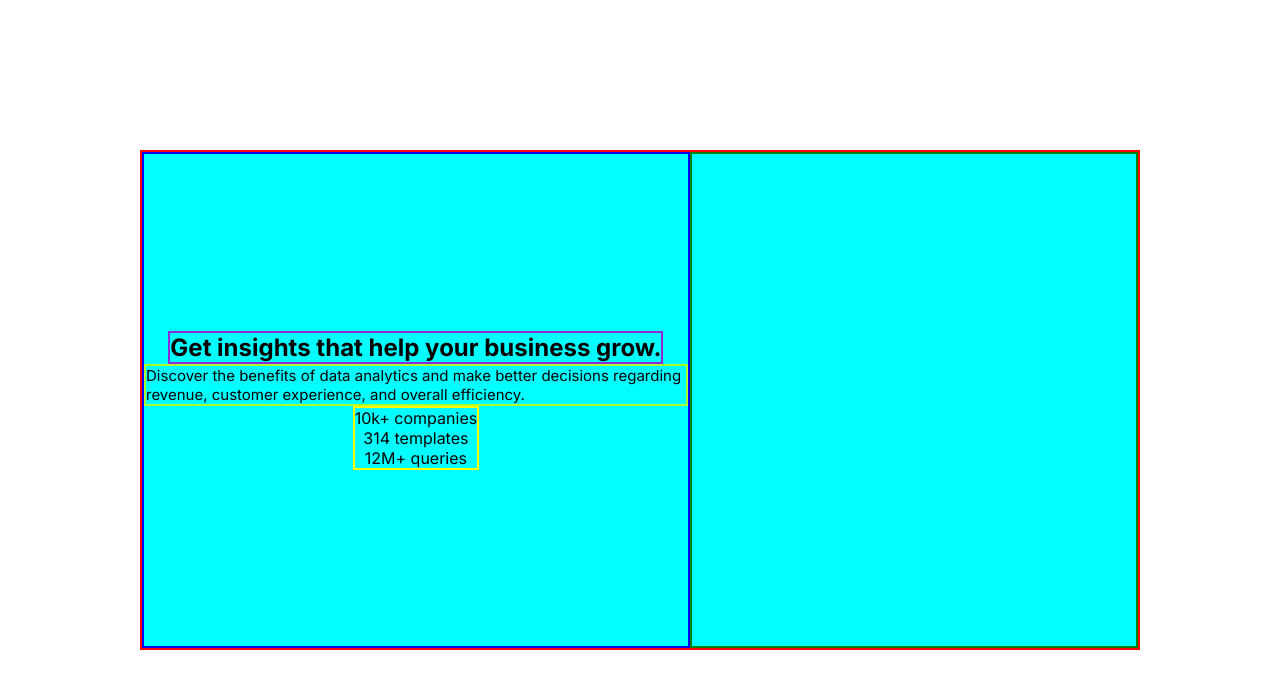
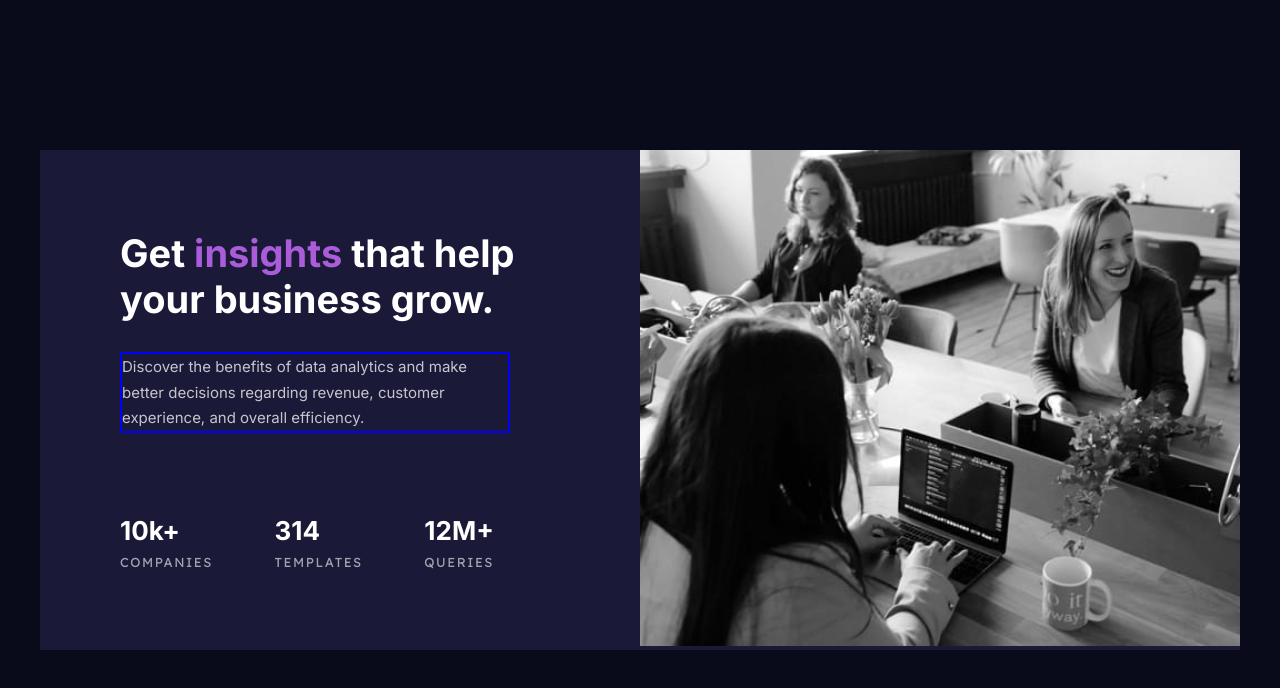
Before and after one commit to victormnuzzi/fem-stats-preview-card-component, a plain HTML site: page index.html in a window 1280 px wide. Drawn offline with Linux system fonts and the light colour scheme.

Commit message:
paragraph container

```diff
--- a/assets/css/style.css
+++ b/assets/css/style.css
@@ -17,47 +17,81 @@
 .container {
     height: 100vh;
     width: 100%;
+    color: white;
+    background-color: hsl(233, 47%, 7%);
 }
 
 /* Card */
 
 .card-container {
     height: 500px;
-    width: 1000px;
-    background-color: aqua;
+    width: 1200px;
+    background-color: hsl(244, 38%, 16%);
     flex-direction: row;
-    border: 2px solid red;
 }
 
 /* Card text content */
 
 .text-container {
-    width: 55%;
+    width: 50%;
     height: 100%;
-    border: 2px solid blue;
+    padding: 80px;
+    justify-content: space-between;
+    align-items: start;
 }
 
-.text-container h1 {
-    border: 2px solid blueviolet;
+.paragraph-container {
+    justify-content: space-between;
 }
 
-.text-paragraph {
-    font-size: 15px;
-    border: 2px solid greenyellow;
-
+.paragraph-container h1 {
+    font-size: 38px;
+    margin-bottom: 30px;
 }
 
-.data-numbers {
-    border: 2px solid yellow;
+.violet {
+    color: hsl(277, 64%, 61%);
+}
 
+.paragraph-container p {
+    font-size: 15px;
+    line-height: 1.7em;
+    color: hsla(0, 0%, 100%, 0.75);
+    border: 2px solid blue;
+    margin-right: 50px;
+}
+
+.data-numbers-container {
+    width: 85%;
+    flex-direction: row;
+    justify-content: space-between;
+}
+
+.stat-number {
+    font-size: 26px;
+    font-weight: 700;
+}
+
+.stat {
+    text-transform: uppercase;
+    color: hsla(0, 0%, 100%, 0.6);
+    font-family: 'Lexend Deca';
+    font-size: 13px;
+    letter-spacing: 1.5px;
+    margin-top: 8px;
 }
 
 /* Card image */
 
 .img-container {
-    width: 45%;
+    width: 50%;
     height: 100%;
-    border: 2px solid green;
+    object-fit: cover;
+    position: relative;
+}
+
+.img-container img {
+    width: 100%;
 }
 
 /*
--- a/index.html
+++ b/index.html
@@ -4,7 +4,7 @@
   <meta charset="UTF-8">
   <meta name="viewport" content="width=device-width, initial-scale=1.0"> <!-- displays site properly based on user's device -->
   <!-- Favicon -->
-  <link rel="icon" type="image/png" sizes="32x32" href="./images/favicon-32x32.png">
+  <link rel="icon" type="image/png" sizes="32x32" href="./assets/images/favicon-32x32.png">
 
   <!-- CSS -->
   <link rel="stylesheet" href="./assets/css/style.css">
@@ -20,19 +20,29 @@
   <article class="container flexbox">
     <div class="card-container flexbox">
       <div class="text-container flexbox">
-        <h1>Get <span>insights</span> that help your business grow.</h1>
+        <div class="paragraph-container flexbox">
+          <h1>Get <span class="violet">insights</span> that help your business grow.</h1>
 
-        <p class="text-paragraph">Discover the benefits of data analytics and make better decisions regarding revenue, customer experience, and overall efficiency.</p>
-        <div class="data-numbers flexbox">
-          <p>10k+ companies</p>
-          <p>314 templates</p>
-          <p>12M+ queries</p>
+          <p>Discover the benefits of data analytics and make better decisions regarding revenue, customer experience, and overall efficiency.</p>
+        </div>
+        <div class="data-numbers-container flexbox">
+          <div>
+            <p class="stat-number">10k+</p>
+            <p class="stat">companies</p>
+          </div>
+          <div class="data-stats">
+            <p class="stat-number">314</p>
+            <p class="stat">templates</p>
+          </div>
+          <div class="data-stats">
+            <p class="stat-number">12M+</p>
+            <p class="stat">queries</p>
+          </div>
         </div>
       </div>
       <div class="img-container">
-        <!--
+        <div class="img-bg-color"></div>
           <img src="./assets/images/image-header-desktop.jpg" alt="">
-          -->
       </div>
     </div>
   </article>
```
